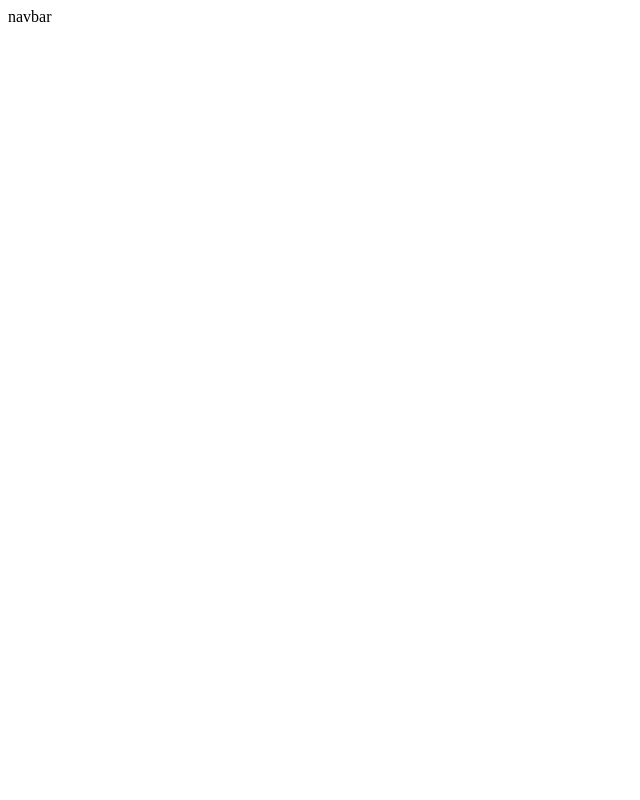
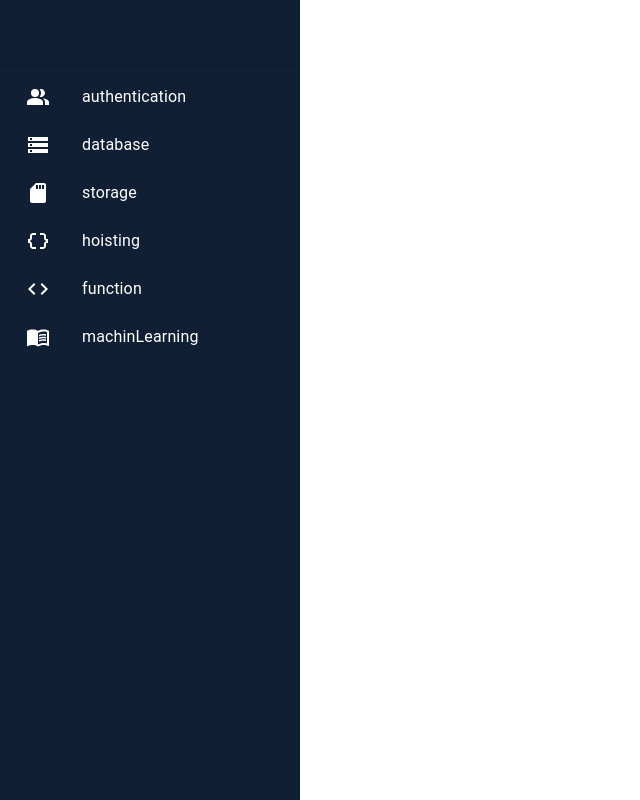
Before and after one commit to Ela-Fhd/mui-project, a React (Vite) app: page / in a window 1280 px wide. Shown: the whole page, without its empty margins (0-640 px from the left). Built offline with nearby package versions, Linux system fonts and the light colour scheme.

Commit message:
feat(navbar):feat navbar and routing between pages

```diff
--- a/src/App.jsx
+++ b/src/App.jsx
@@ -1,12 +1,25 @@
 import { Route, Routes } from "react-router-dom";
 import "./App.css";
 import Layout from "./components/Layout";
+import Authentication from "./page/authentication/Authentication";
+import Database from "./page/database/Database";
+import Storage from "./page/storage/Storage";
+import Hoisting from "./page/hoisting/Hoisting";
+import FunctionPage from "./page/function/Function";
+import MachinLearning from "./page/machinLearning/MachinLearning";
 
 function App() {
   return (
     <>
       <Routes>
-        <Route path="/" element={<Layout />} />
+        <Route path="/" element={<Layout />}>
+          <Route path="authentication" element={<Authentication />} />
+          <Route path="database" element={<Database />} />
+          <Route path="storage" element={<Storage />} />
+          <Route path="hoisting" element={<Hoisting />} />
+          <Route path="function" element={<FunctionPage />} />
+          <Route path="machinLearning" element={<MachinLearning />} />
+        </Route>
       </Routes>
     </>
   );
--- a/src/components/Layout.jsx
+++ b/src/components/Layout.jsx
@@ -1,10 +1,13 @@
+import { Outlet } from "react-router-dom";
 import Navbar from "./Navbar/Navbar";
+import { Container, Grid } from "@mui/material";
 
 function Layout() {
   return (
-    <div>
+    <Grid container>
       <Navbar />
-    </div>
+      <Outlet />
+    </Grid>
   );
 }
 
--- a/src/components/Navbar/Navbar.jsx
+++ b/src/components/Navbar/Navbar.jsx
@@ -1,5 +1,53 @@
+import { Drawer } from "@mui/material";
+import Toolbar from "@mui/material/Toolbar";
+import List from "@mui/material/List";
+import Divider from "@mui/material/Divider";
+import ListItem from "@mui/material/ListItem";
+import ListItemButton from "@mui/material/ListItemButton";
+import ListItemIcon from "@mui/material/ListItemIcon";
+import ListItemText from "@mui/material/ListItemText";
+import InboxIcon from "@mui/icons-material/MoveToInbox";
+import MailIcon from "@mui/icons-material/Mail";
+import { navbarItem } from "./navbarItem";
+import { navbarStyles } from "./navbarStyles";
+import { useNavigate } from "react-router-dom";
+
 function Navbar() {
-  return <div>navbar</div>;
+  const navigate = useNavigate();
+
+  return (
+    <>
+      <Drawer sx={navbarStyles.drawer} variant="permanent" anchor="left">
+        <Toolbar />
+        <Divider />
+        <List>
+          {navbarItem.map((item, index) => (
+            <ListItem key={item.id} disablePadding>
+              <ListItemButton onClick={() => navigate(item.route)}>
+                <ListItemIcon sx={navbarStyles.icon}>{item.icon}</ListItemIcon>
+                <ListItemText sx={navbarStyles.title}>
+                  {item.title}
+                </ListItemText>
+              </ListItemButton>
+            </ListItem>
+          ))}
+        </List>
+        {/* <Divider /> */}
+        {/* <List>
+          {["All mail", "Trash", "Spam"].map((text, index) => (
+            <ListItem key={text} disablePadding>
+              <ListItemButton>
+                <ListItemIcon>
+                  {index % 2 === 0 ? <InboxIcon /> : <MailIcon />}
+                </ListItemIcon>
+                <ListItemText primary={text} />
+              </ListItemButton>
+            </ListItem>
+          ))}
+        </List> */}
+      </Drawer>
+    </>
+  );
 }
 
 export default Navbar;
--- /dev/null
+++ b/src/components/Navbar/navbarItem.jsx
@@ -0,0 +1,46 @@
+import PeopleAltIcon from "@mui/icons-material/PeopleAlt";
+import StorageIcon from "@mui/icons-material/Storage";
+import SdCardIcon from "@mui/icons-material/SdCard";
+import CodeIcon from "@mui/icons-material/Code";
+import DataObjectIcon from "@mui/icons-material/DataObject";
+import MenuBookIcon from "@mui/icons-material/MenuBook";
+
+export const navbarItem = [
+  {
+    id: 1,
+    title: "authentication",
+    route: "/authentication",
+    icon: <PeopleAltIcon />,
+  },
+  {
+    id: 2,
+    title: "database",
+    route: "/database",
+    icon: <StorageIcon />,
+  },
+  {
+    id: 3,
+    title: "storage",
+    route: "/storage",
+    icon: <SdCardIcon />,
+  },
+  {
+    id: 4,
+    title: "hoisting",
+    route: "/hoisting",
+    icon: <DataObjectIcon />,
+  },
+  {
+    id: 5,
+    title: "function",
+    route: "/function",
+    icon: <CodeIcon />,
+  },
+
+  {
+    id: 6,
+    title: "machinLearning",
+    route: "/machinLearning",
+    icon: <MenuBookIcon />,
+  },
+];
--- /dev/null
+++ b/src/components/Navbar/navbarStyles.jsx
@@ -0,0 +1,14 @@
+export const navbarStyles = {
+  drawer: {
+    width: 300,
+    flexShrink: 0,
+    "& .MuiDrawer-paper": {
+      width: 300,
+      boxSizing: "border-box",
+      backgroundColor: "#101F33",
+      color: "rgba(255,255,255,0.7)",
+    },
+  },
+  icon: { color: "#fff", marginLeft: "10px" },
+  title: { color: "#fff" },
+};
--- /dev/null
+++ b/src/page/authentication/Authentication.jsx
@@ -0,0 +1,12 @@
+import { Grid } from "@mui/material";
+import React from "react";
+
+function Authentication() {
+  return (
+    <Grid item sm={8}>
+      auth
+    </Grid>
+  );
+}
+
+export default Authentication;
--- /dev/null
+++ b/src/page/database/Database.jsx
@@ -0,0 +1,7 @@
+import React from "react";
+
+function Database() {
+  return <div>Database</div>;
+}
+
+export default Database;
--- /dev/null
+++ b/src/page/function/Function.jsx
@@ -0,0 +1,7 @@
+import React from "react";
+
+function FunctionPage() {
+  return <div>Function</div>;
+}
+
+export default FunctionPage;
--- /dev/null
+++ b/src/page/hoisting/Hoisting.jsx
@@ -0,0 +1,7 @@
+import React from "react";
+
+function Hoisting() {
+  return <div>Hoisting</div>;
+}
+
+export default Hoisting;
--- /dev/null
+++ b/src/page/machinLearning/MachinLearning.jsx
@@ -0,0 +1,7 @@
+import React from "react";
+
+function MachinLearning() {
+  return <div>MachinLearning</div>;
+}
+
+export default MachinLearning;
--- /dev/null
+++ b/src/page/storage/Storage.jsx
@@ -0,0 +1,7 @@
+import React from "react";
+
+function Storage() {
+  return <div>Storage</div>;
+}
+
+export default Storage;
```
